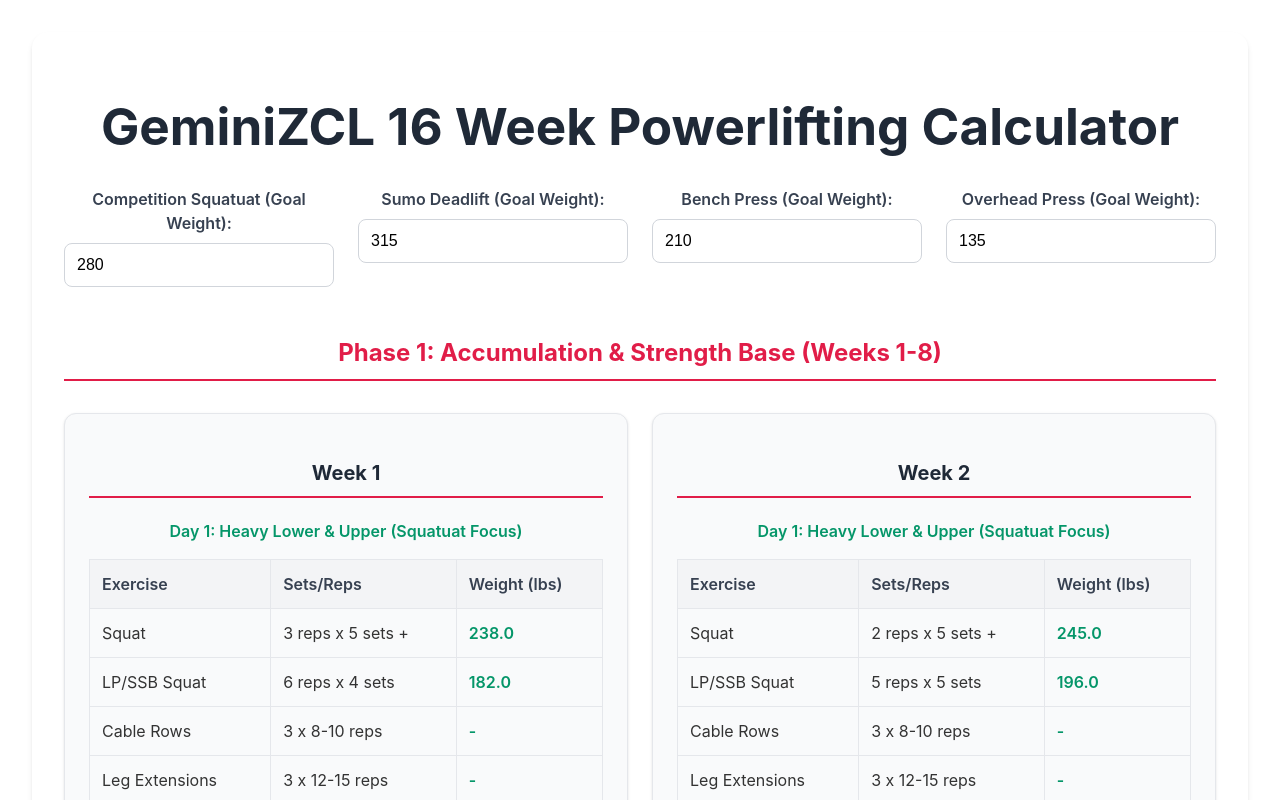
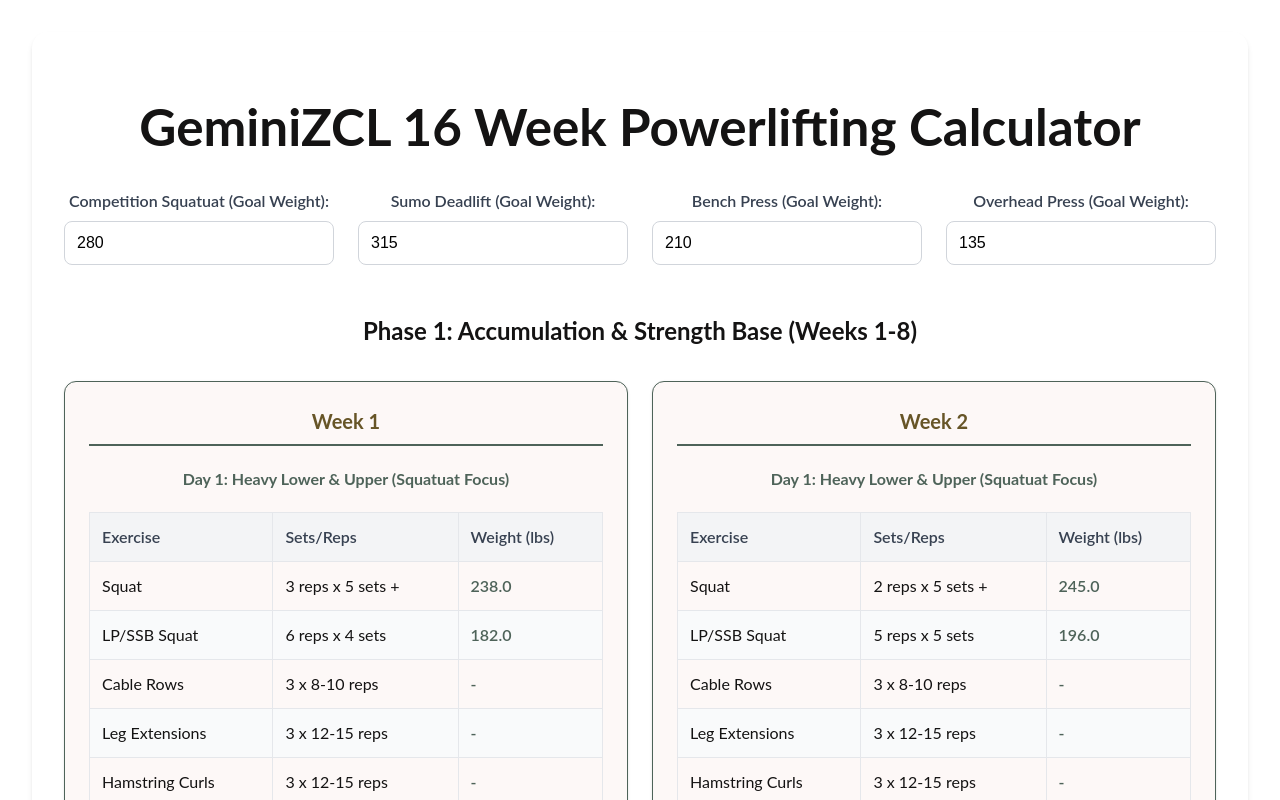
Before and after one commit to cfbauer/PowerliftingSchedule, a React (Vite) app: page / in a window 1280 px wide. Shown: the top 800 px of the page. Built offline with nearby package versions, Linux system fonts and the light colour scheme.

Commit message:
Remove inline styles and add gold color scheme.

```diff
--- a/src/App.jsx
+++ b/src/App.jsx
@@ -132,7 +132,7 @@ function App() {
 
       {/* Day 1 */}
       <div className="day-section">
-        <h4 style={{ color: '#059669', fontWeight: '600', marginBottom: '0.5rem' }}>
+        <h4>
           {weekData.day1.title}
         </h4>
         <table className="workout-table">
@@ -158,8 +158,8 @@ function App() {
       </div>
 
       {/* Day 2 */}
-      <div className="day-section" style={{ marginTop: '1.5rem' }}>
-        <h4 style={{ color: '#7c3aed', fontWeight: '600', marginBottom: '0.5rem' }}>
+      <div className="day-section">
+        <h4>
           {weekData.day2.title}
         </h4>
         <table className="workout-table">
@@ -185,8 +185,8 @@ function App() {
       </div>
 
       {/* Day 3 */}
-      <div className="day-section" style={{ marginTop: '1.5rem' }}>
-        <h4 style={{ color: '#dc2626', fontWeight: '600', marginBottom: '0.5rem' }}>
+      <div className="day-section">
+        <h4>
           {weekData.day3.title}
         </h4>
         <table className="workout-table">
@@ -215,7 +215,7 @@ function App() {
 
   return (
     <div className="container">
-      <h1 style={{ color: '#1f2937', marginBottom: '2rem' }}>
+      <h1>
         GeminiZCL 16 Week Powerlifting Calculator
       </h1>
 
@@ -266,14 +266,7 @@ function App() {
       {/* Schedule Display */}
       {Object.entries(workoutSchedule).map(([phaseName, weeks]) => (
         <div key={phaseName} style={{ marginTop: '3rem' }}>
-          <h2 style={{
-            fontSize: '1.5rem',
-            fontWeight: '700',
-            color: '#e11d48',
-            marginBottom: '1.5rem',
-            borderBottom: '2px solid #e11d48',
-            paddingBottom: '0.5rem'
-          }}>
+          <h2>
             {phaseName}
           </h2>
           <div className="schedule-grid">
--- a/src/index.css
+++ b/src/index.css
@@ -1,17 +1,49 @@
 :root {
-  font-family: Inter, system-ui, Avenir, Helvetica, Arial, sans-serif;
+  font-family: Lato, system-ui, Avenir, Helvetica, Arial, sans-serif;
   line-height: 1.5;
   font-weight: 400;
 
   color-scheme: light dark;
-  color: rgba(255, 255, 255, 0.87);
-  background-color: #242424;
+  color: var(--primary-color-dark);
+  background-color: var(--interface-surface-dark);
 
   font-synthesis: none;
   text-rendering: optimizeLegibility;
   -webkit-font-smoothing: antialiased;
   -moz-osx-font-smoothing: grayscale;
   -webkit-text-size-adjust: 100%;
+
+  --primary-color-light: #675527;
+  --secondary-color-light: #4e6359;
+  --interface-surface-light: #fdf8f7;
+  --error-light: #ba1a1a;
+
+  --primary-color-dark: #ddc48c;
+  --secondary-color-dark: #b5ccc0;
+  --interface-surface-dark: #141313;
+  --interface-surface-dark-container: #2b2a29;
+
+  max-width: 1280px;
+  margin: 0 auto;
+  padding: 2rem;
+  text-align: center;
+}
+
+.container {
+  max-width: 1200px;
+  margin: 0 auto;
+  padding: 2rem;
+  color: var(--interface-surface-dark);
+  border-radius: 1rem;
+  box-shadow: 0 4px 6px -1px rgb(0 0 0 / 0.1), 0 2px 4px -2px rgb(0 0 0 / 0.1);
+}
+
+body {
+  margin: 0;
+  display: flex;
+  place-items: center;
+  min-width: 320px;
+  min-height: 100vh;
 }
 
 a {
@@ -23,17 +55,12 @@ a:hover {
   color: #535bf2;
 }
 
-body {
-  margin: 0;
-  display: flex;
-  place-items: center;
-  min-width: 320px;
-  min-height: 100vh;
-}
-
 h1 {
   font-size: 3.2em;
   line-height: 1.1;
+}
+h4 {
+  color: var(--secondary-color-light);
 }
 
 button {
@@ -53,37 +80,6 @@ button:hover {
 button:focus,
 button:focus-visible {
   outline: 4px auto -webkit-focus-ring-color;
-}
-
-@media (prefers-color-scheme: light) {
-  :root {
-    color: #213547;
-    background-color: #ffffff;
-  }
-  a:hover {
-    color: #747bff;
-  }
-  button {
-    background-color: #f9f9f9;
-  }
-}
-
-#root {
-  max-width: 1280px;
-  margin: 0 auto;
-  padding: 2rem;
-  text-align: center;
-}
-
-/* Custom styles for the powerlifting app */
-.container {
-  max-width: 1200px;
-  margin: 0 auto;
-  padding: 2rem;
-  background-color: white;
-  color: #333;
-  border-radius: 1rem;
-  box-shadow: 0 4px 6px -1px rgb(0 0 0 / 0.1), 0 2px 4px -2px rgb(0 0 0 / 0.1);
 }
 
 .input-grid {
@@ -119,8 +115,8 @@ button:focus-visible {
 }
 
 .week-card {
-  background-color: #f9fafb;
-  border: 1px solid #e5e7eb;
+  background-color: var(--interface-surface-light);
+  border: 1px solid var(--secondary-color-light);
   border-radius: 0.75rem;
   padding: 1.5rem;
   box-shadow: 0 1px 3px 0 rgb(0 0 0 / 0.1), 0 1px 2px -1px rgb(0 0 0 / 0.1);
@@ -129,9 +125,9 @@ button:focus-visible {
 .week-title {
   font-size: 1.25rem;
   font-weight: 700;
-  margin-bottom: 1rem;
-  color: #1f2937;
-  border-bottom: 2px solid #e11d48;
+  margin: 0 0 1rem 0;
+  color: var(--primary-color-light);
+  border-bottom: 2px solid var(--secondary-color-light);
   padding-bottom: 0.5rem;
 }
 
@@ -160,49 +156,59 @@ button:focus-visible {
 
 .calculated-weight {
   font-weight: 600;
-  color: #059669;
+  color: var(--secondary-color-light);
+}
+
+@media (prefers-color-scheme: light) {
+  :root {
+    color: #213547;
+    background-color: #ffffff;
+  }
+  a:hover {
+    color: #747bff;
+  }
+  button {
+    background-color: #f9f9f9;
+  }
 }
 
 @media (prefers-color-scheme: dark) {
   .container {
-    background-color: #1f2937;
-    color: #f9fafb;
+    color: var(--interface-surface-light);
   }
 
   h1 {
-    color: #fff;
+    color: var(--primary-color-dark);
+  }
+  h4 {
+    color: var(--secondary-color-dark)
   }
 
   .input-group label {
-    color: #f3f4f6;
+    color: var(--secondary-color-dark);
   }
 
   .input-group input {
-    background-color: #374151;
-    border-color: #4b5563;
-    color: #f9fafb;
+    background-color: var(--interface-surface-dark-container);
+    border-color: var(--secondary-color-dark);
+    color: var(--primary-color-dark);
   }
 
   .week-card {
-    background-color: #374151;
-    border-color: #4b5563;
+    background-color: var(--interface-surface-dark-container);
+    border-color: var(--secondary-color-dark);
   }
 
   .week-title {
-    color: #f9fafb;
-  }
-
-  .workout-table th {
-    background-color: #4b5563;
-    color: #f3f4f6;
+    color: var(--primary-color-dark);
+    border-bottom: 2px solid var(--secondary-color-dark);
   }
 
   .workout-table tbody tr:nth-child(even) {
-    background-color: #4b5563;
+    background-color: var(--interface-surface-dark);
   }
 
-  .workout-table th,
-  .workout-table td {
-    border-color: #6b7280;
+  .calculated-weight {
+    color: var(--secondary-color-dark);
   }
 }
```
